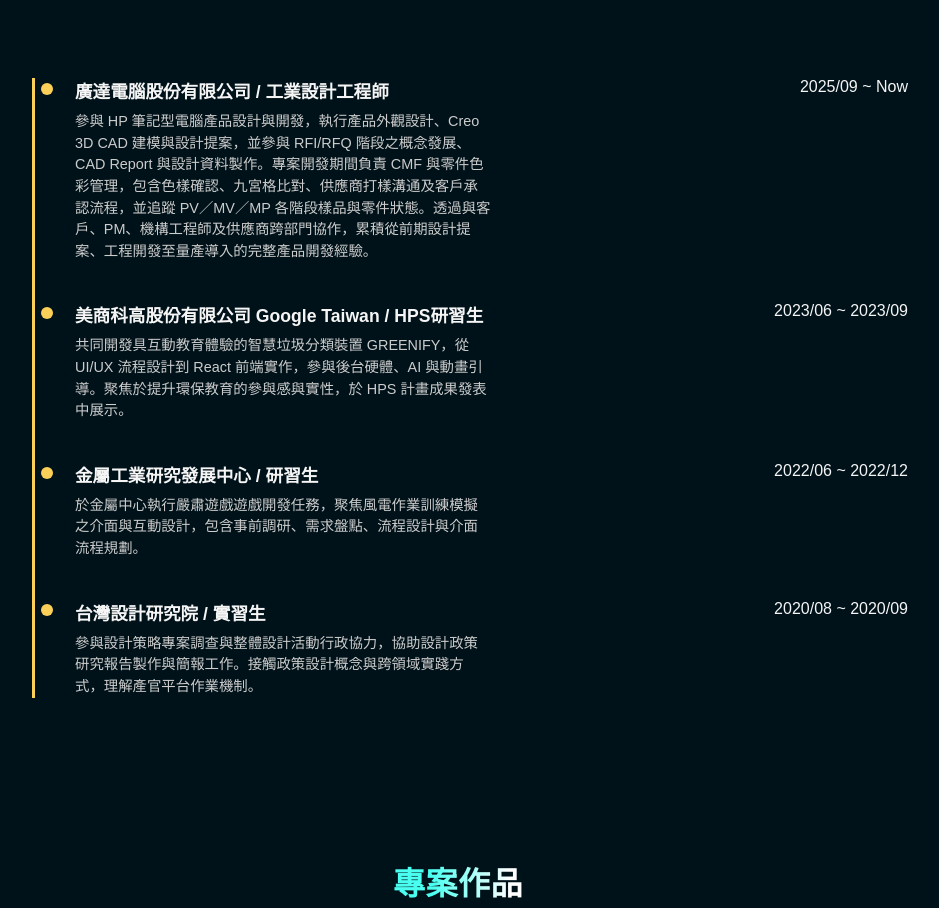
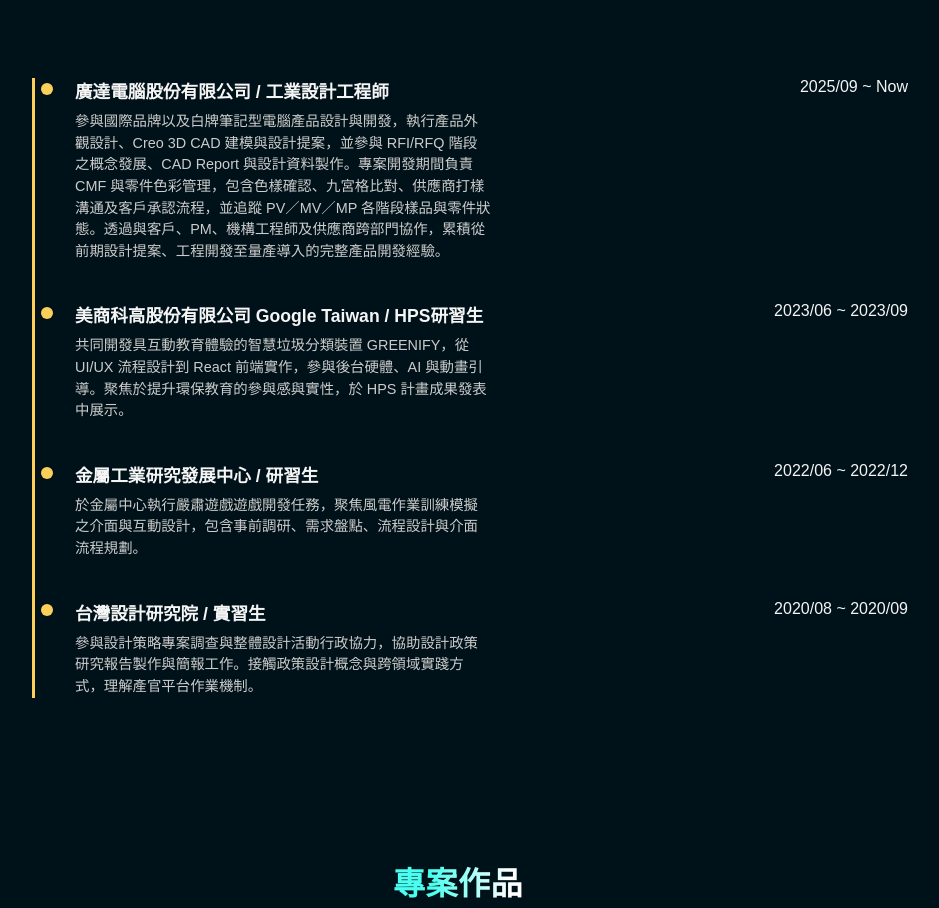
Before and after one commit to ScottLinxplore/LinxploreResume, a React (Vite) app: page / in a window 1280 px wide. Shown: the part 2732-3640 px from the top of the page, without its empty margins (182-1121 px from the left). Built offline with nearby package versions, Linux system fonts and the light colour scheme.

Commit message:
Update Experience.jsx

```diff
--- a/src/components/Experience.jsx
+++ b/src/components/Experience.jsx
@@ -26,7 +26,7 @@ function Experience() {
       period: "2025/09 ~ Now",
       group: "work",
       description:
-        "參與 HP 筆記型電腦產品設計與開發，執行產品外觀設計、Creo 3D CAD 建模與設計提案，並參與 RFI/RFQ 階段之概念發展、CAD Report 與設計資料製作。專案開發期間負責 CMF 與零件色彩管理，包含色樣確認、九宮格比對、供應商打樣溝通及客戶承認流程，並追蹤 PV／MV／MP 各階段樣品與零件狀態。透過與客戶、PM、機構工程師及供應商跨部門協作，累積從前期設計提案、工程開發至量產導入的完整產品開發經驗。",
+        "參與國際品牌以及白牌筆記型電腦產品設計與開發，執行產品外觀設計、Creo 3D CAD 建模與設計提案，並參與 RFI/RFQ 階段之概念發展、CAD Report 與設計資料製作。專案開發期間負責 CMF 與零件色彩管理，包含色樣確認、九宮格比對、供應商打樣溝通及客戶承認流程，並追蹤 PV／MV／MP 各階段樣品與零件狀態。透過與客戶、PM、機構工程師及供應商跨部門協作，累積從前期設計提案、工程開發至量產導入的完整產品開發經驗。",
     },
     {
       title: "美商科高股份有限公司 Google Taiwan / HPS研習生",
```
